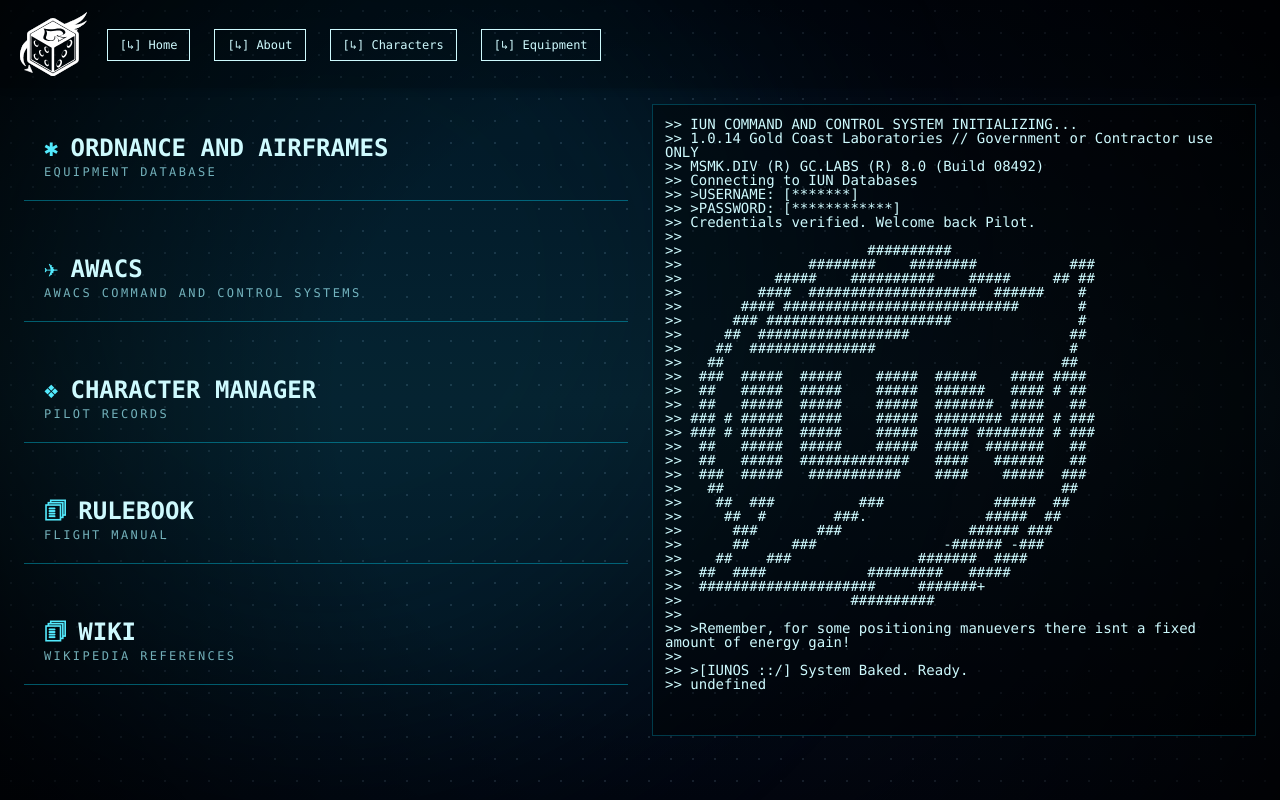
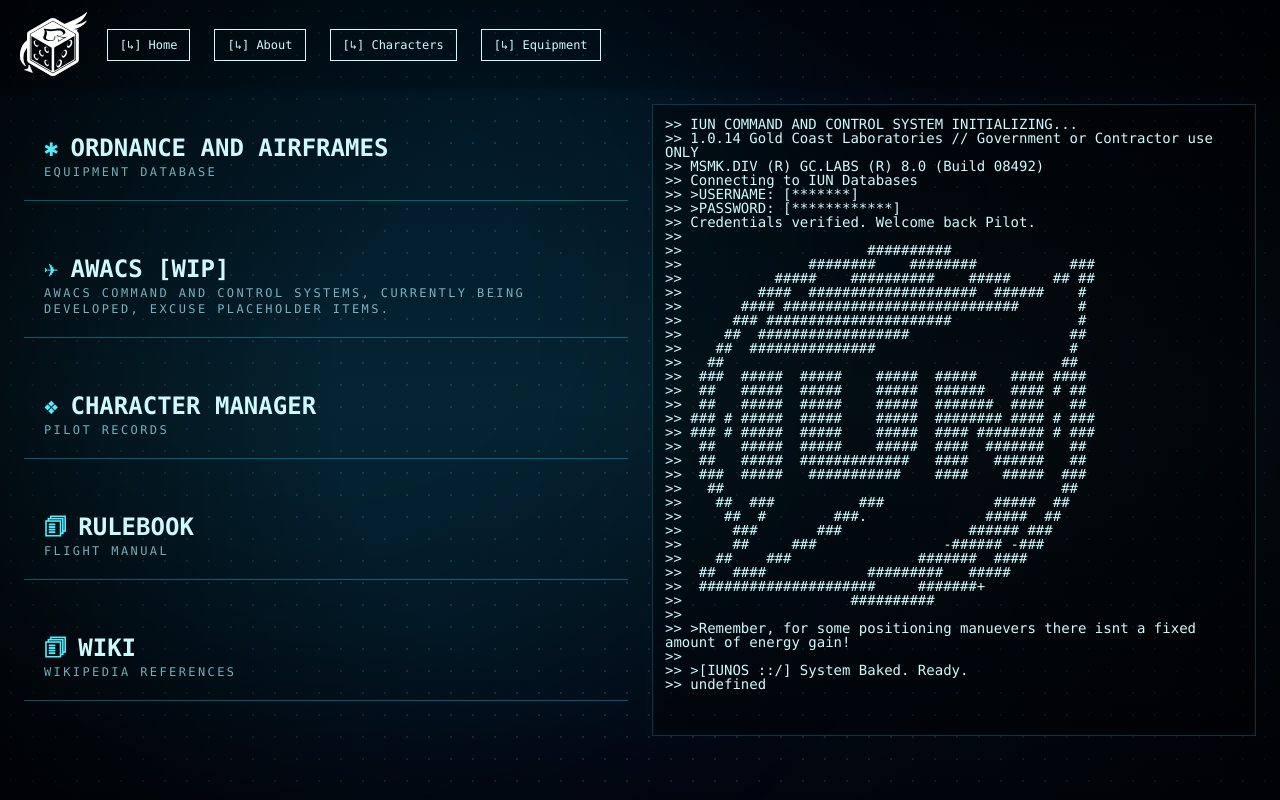
Before and after one commit to RudrNaik/AcesHigh, a React (Vite) app in the folder frontend/: page / in a window 1280 px wide. Shown: the top 800 px of the page. Built offline with nearby package versions, Linux system fonts and the light colour scheme.

Commit message:
Added some extra text to the menu.

```diff
--- a/frontend/src/Menu.tsx
+++ b/frontend/src/Menu.tsx
@@ -122,8 +122,8 @@ function TerminalPage() {
               className="flicker"
             >
               <TerminalPanel
-                title="AWACS"
-                subtitle="AWACS Command and Control Systems"
+                title="AWACS [WIP]"
+                subtitle={`AWACS Command and Control Systems,\n\n Currently being developed, excuse placeholder items.`}
                 icon="✈"
                 onHover={handleHover}
                 link="/AWACS"
```
